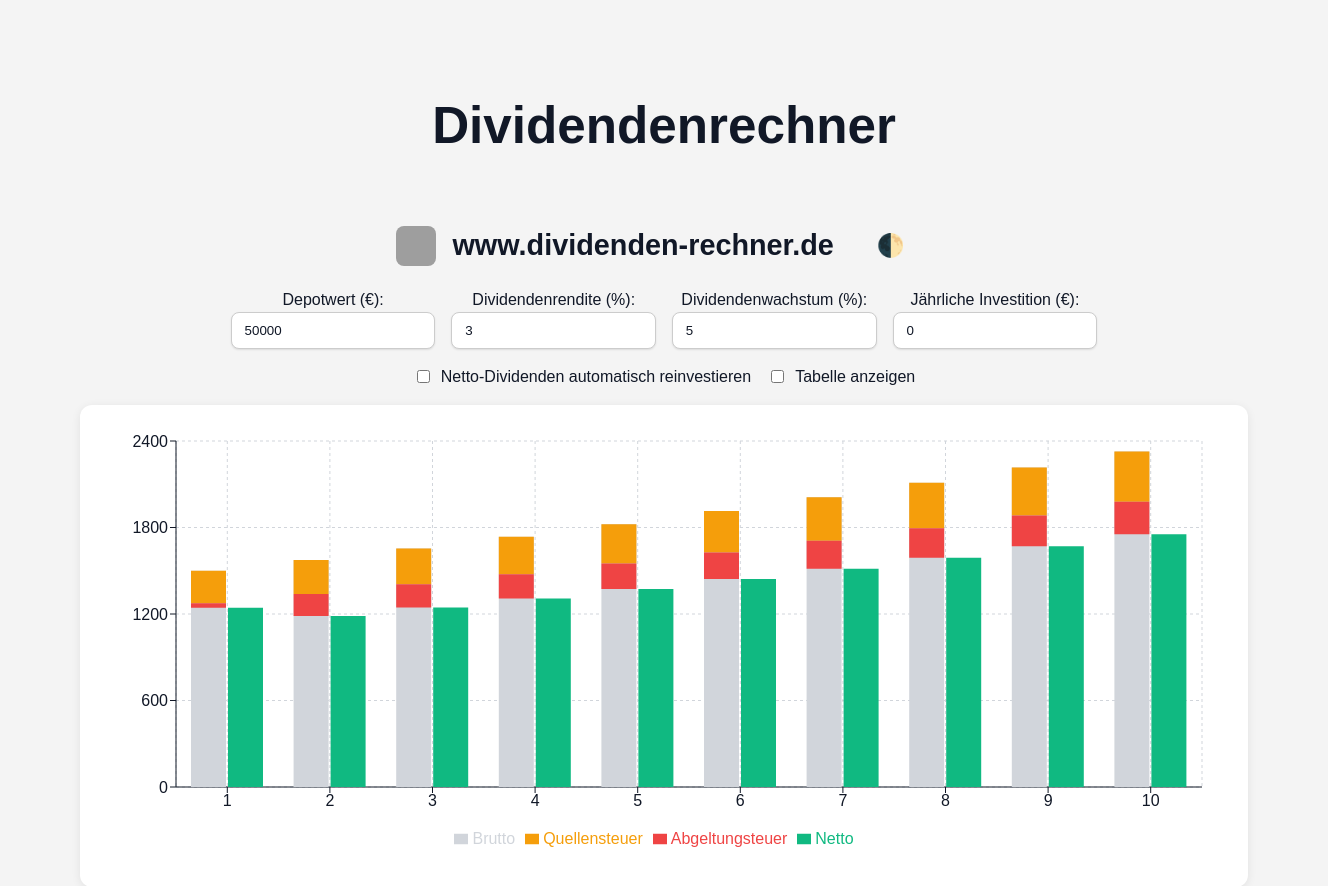
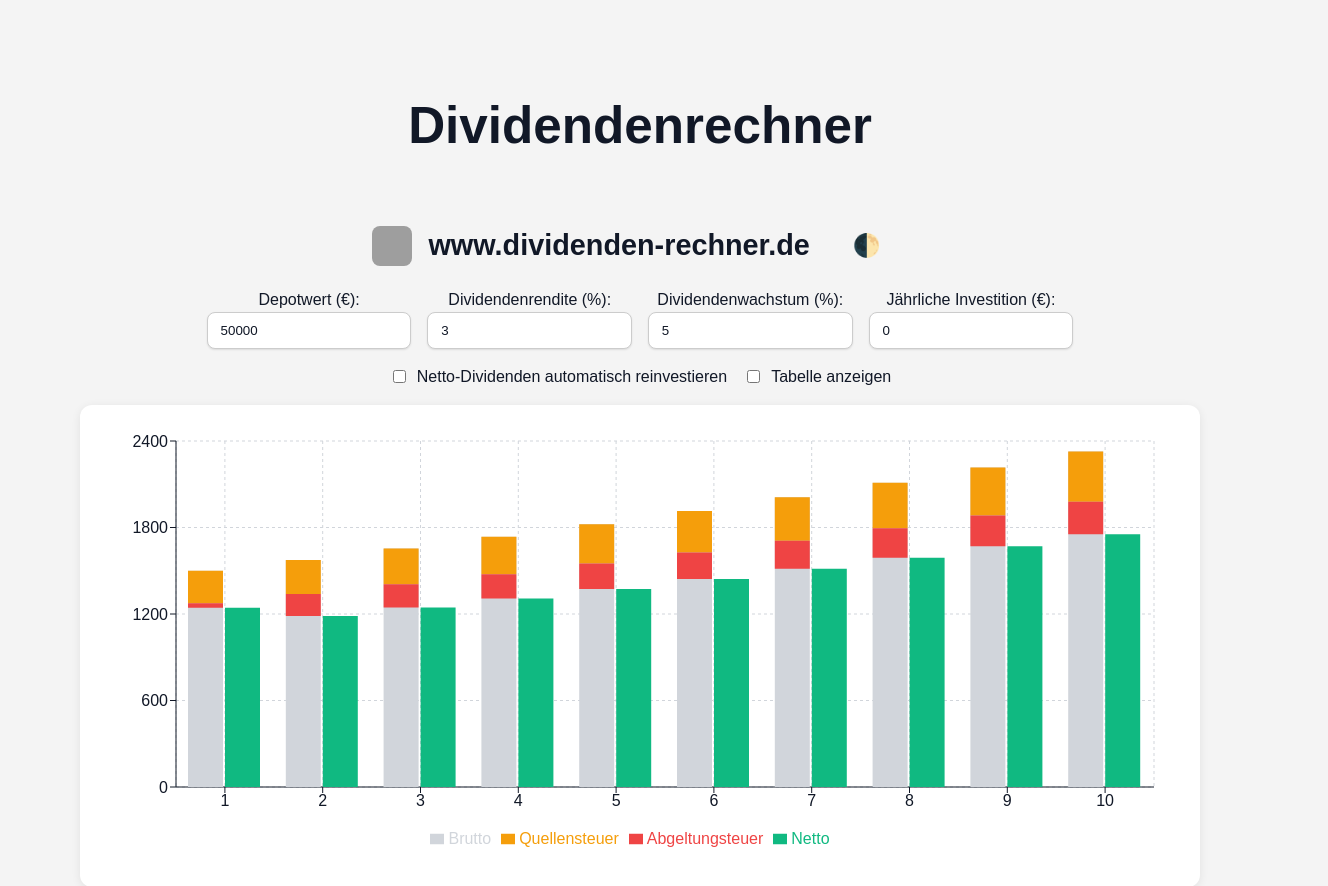
Before and after one commit to dividenden-rechner/projekt, a React (Vite) app: page / in a window 1280 px wide. Shown: the top 886 px of the page, 1328 px wide, since content can reach past the window. Built offline with nearby package versions, Linux system fonts and the light colour scheme; grey boxes are pictures that could not be loaded.

Commit message:
Update DividendenChart.tsx

```diff
--- a/src/DividendenChart.tsx
+++ b/src/DividendenChart.tsx
@@ -85,7 +85,7 @@ const DividendenChart: React.FC = () => {
   });
 
   return (
-    <div style={{ maxWidth: '1200px', width: '100vw', minHeight: '100vh', margin: '0 auto', padding: '2rem', display: 'flex', flexDirection: 'column', alignItems: 'center', boxSizing: 'border-box', overflowX: 'hidden' }}>
+    <div style={{ width: '100%', maxWidth: '1200px', margin: '0 auto', padding: '2rem', display: 'flex', flexDirection: 'column', alignItems: 'center', boxSizing: 'border-box' }}>
       <header style={{ display: 'flex', alignItems: 'center', gap: '1rem', marginBottom: '1rem' }}>
         <img
           src="https://lh6.googleusercontent.com/7P-jPankkM6FkZvJm1bvZB_Zp2G_uEk8bfJXEG8lRb1JYvcl-eyO80Glg3hqztGFFL6mmjTCnl4LyeKAIjWJw6E=w16383"
@@ -178,7 +178,7 @@ const DividendenChart: React.FC = () => {
       </div>
 
       {zeigeTabelle && (
-        <table style={{ width: '100%', marginTop: '2rem', borderCollapse: 'collapse', backgroundColor: isDarkMode ? '#1f2937' : '#fff', color: isDarkMode ? '#f9fafb' : '#111827' }}>
+        <table style={{ width: '100%', marginTop: '2rem', overflowX: 'auto', display: 'block', borderCollapse: 'collapse', backgroundColor: isDarkMode ? '#1f2937' : '#fff', color: isDarkMode ? '#f9fafb' : '#111827' }}>
           <thead>
             <tr>
               <th style={{ padding: '0.5rem', borderBottom: '1px solid #ccc' }}>Jahr</th>
```
